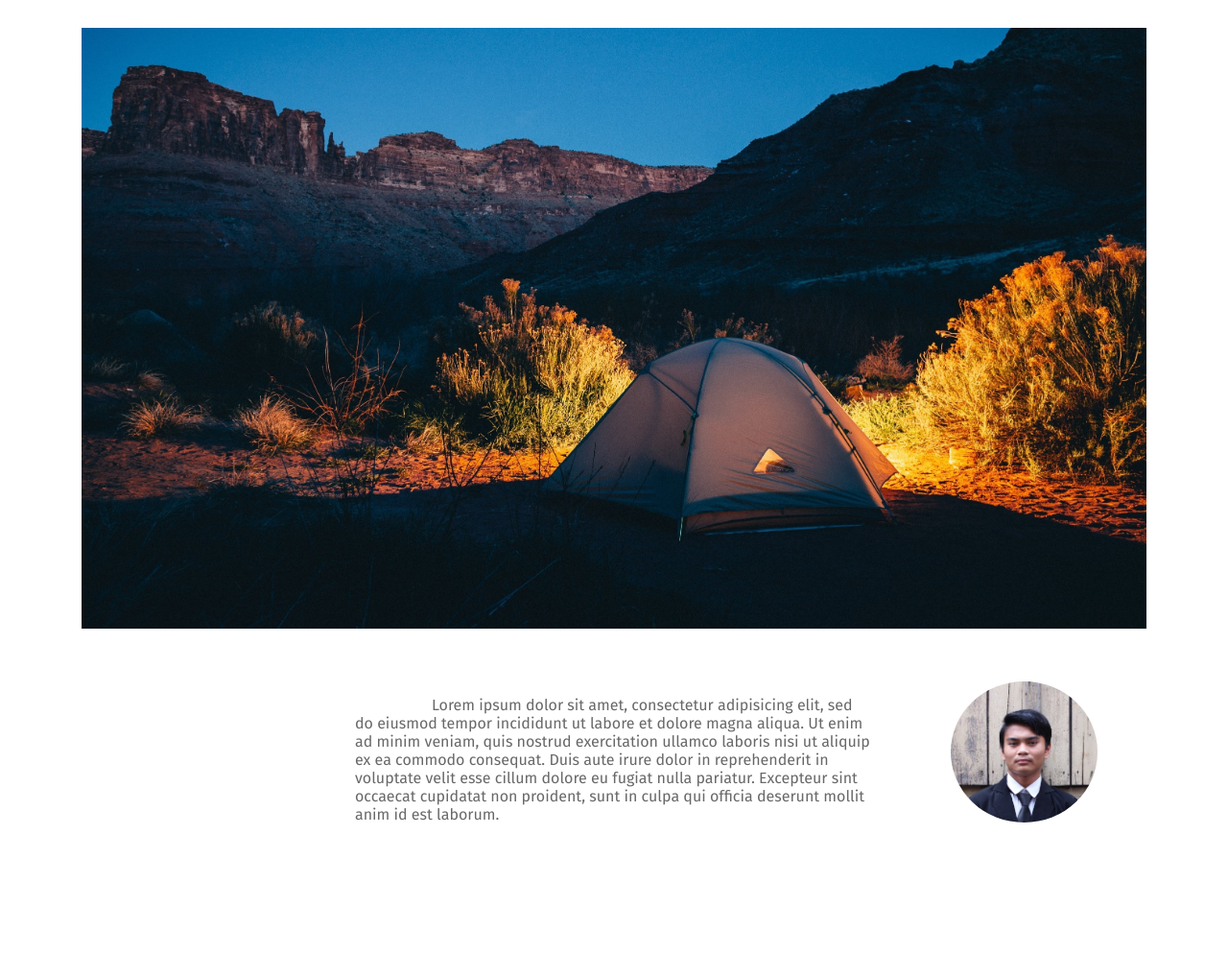
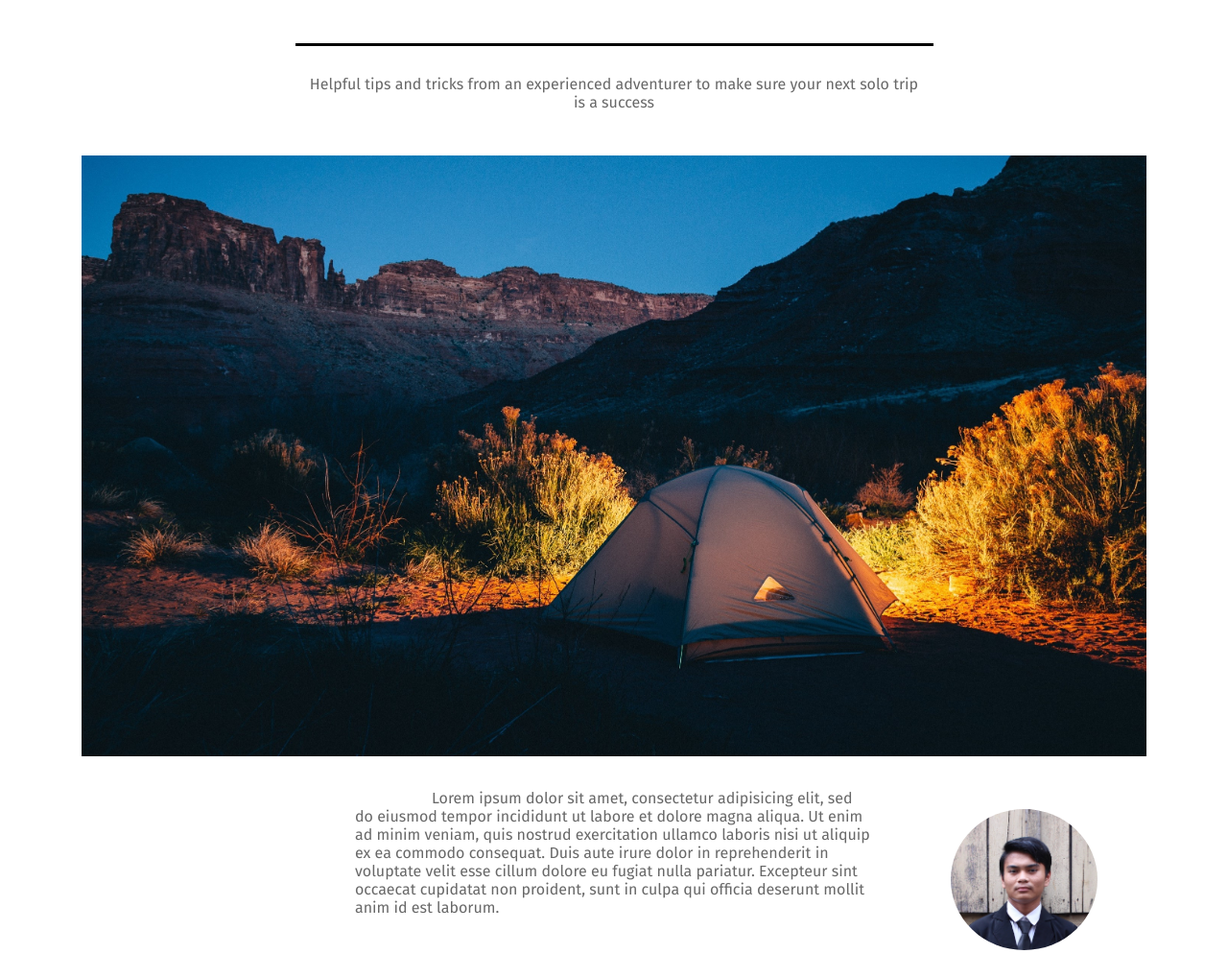
Before and after one commit to junnaedi/dn-adventure-article, a plain HTML site: page index.html in a window 1280 px wide. Shown: the part 192-1186 px from the top of the page at 96% size. Before the commit the page ends 1116 px from the top, so only its background shows below. Drawn offline with nearby package versions, Linux system fonts and the light colour scheme.

Commit message:
added tips section

```diff
--- a/css/style.css
+++ b/css/style.css
@@ -46,8 +46,17 @@ a.btn-menu {
   text-indent: 80px;
 }
 
+.tips-section {
+  text-align: center;
+  color: #686868;
+  font-family: 'Fira Sans', sans-serif;
+  font-size: 1em;
+  padding: 30px 0 30px 0;
+  border-top: 3px solid #000;
+}
+
 .post-section {
-  padding: 50px 0px;
+  margin: 30px 0px;
 }
 
 .profile-card {
--- a/index.html
+++ b/index.html
@@ -24,6 +24,9 @@
       </div>
       <div class="container">
           <p class="title-section">Traveling around on the road</p>
+          <div class="row justify-content-md-center">
+            <p class="col-md-7 tips-section">Helpful tips and tricks from an experienced adventurer to make sure your next solo trip is a success</p>
+          </div>
           <img src="assets\header-post.jpg" alt="">
           <div class="row justify-content-md-end">
               <p class="col-md-6 post post-section">Lorem ipsum dolor sit amet, consectetur adipisicing elit, sed do eiusmod tempor incididunt ut labore et dolore magna aliqua. Ut enim ad minim veniam, quis nostrud exercitation ullamco laboris nisi ut aliquip ex ea commodo consequat. Duis aute irure dolor in reprehenderit in voluptate velit esse cillum dolore eu fugiat nulla pariatur. Excepteur sint occaecat cupidatat non proident, sunt in culpa qui officia deserunt mollit anim id est laborum.</p>
```
